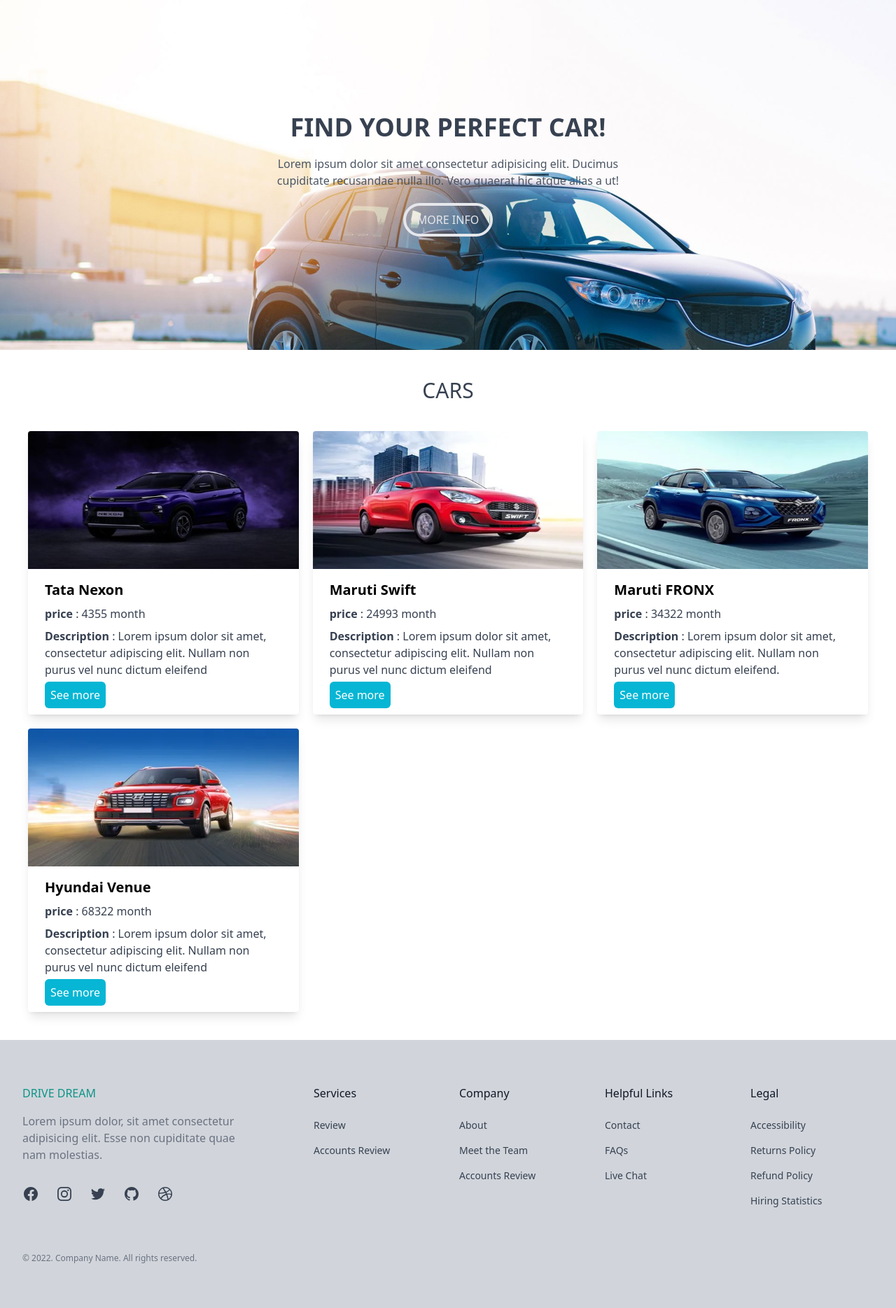
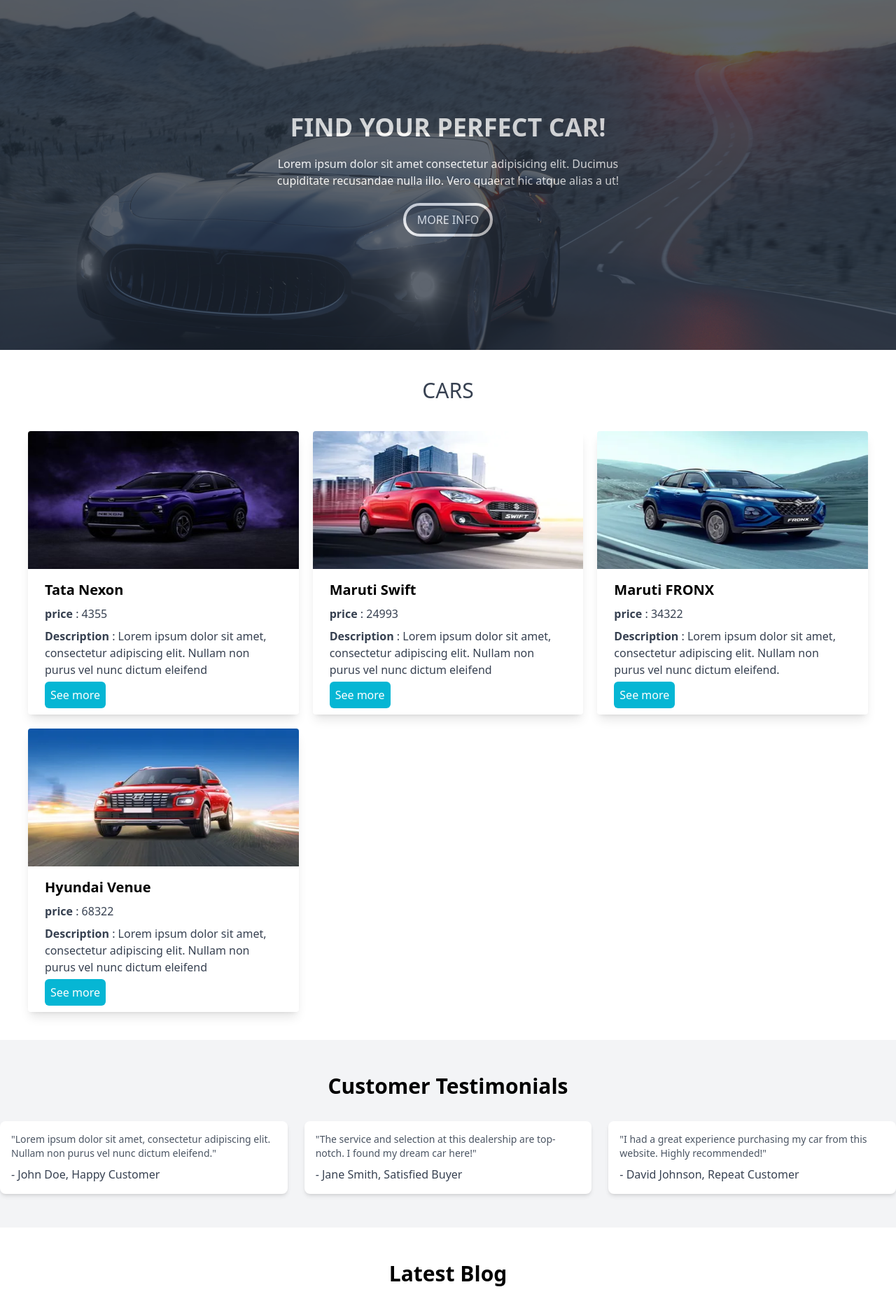
Before and after one commit to umarfaruk2/django-car-sale-web-app, a Django app: page / in a window 1280 px wide. Shown: the part 60-1929 px from the top of the page at 70% size. Run offline with Django 4.2, Linux system fonts and the light colour scheme; data comes from the database, SQL or seed files in the repository; both versions use the stored data as it was after the commit; style sheets or scripts are compiled from the project's sources; some libraries are stand-ins or nearby versions.

Commit message:
udpate more in account and home page

```diff
--- a/accounts/templates/accounts/login.html
+++ b/accounts/templates/accounts/login.html
@@ -10,6 +10,9 @@
 {% block content %}
 
 <div class="w-[27%] mx-auto shadow-md p-5 mt-5">
+    <p class="font-bold">For admin login</p>
+    <p><span class="font-bold">Username</span> : sofik</p>
+    <p class="border-b-2 border-gray-500 pb-2"><span class="font-bold">Password</span> : admin1122</p>
     <h3 class="text-center text-3xl font-bold">Login</h3>
   <form action="" method="post" class="space-y-2">
     {% csrf_token %}
--- a/core/templates/index.html
+++ b/core/templates/index.html
@@ -1,15 +1,15 @@
 {% extends "base.html" %} {% load static %} {% block content %}
 <div
   style="
-    background-image: url('/static/images/banner.jpg');
+    background-image: url('/static/images/car_banner.jpg');
     background-size: cover;
     background-repeat: no-repeat;
     height: 500px;
   ">
-  <div class="h-[500px] flex items-center justify-center">
+  <div class="h-[500px] flex items-center justify-center bg-gray-800 opacity-70">
     <div class="text-center">
-      <h3 class="text-4xl text-gray-700 font-bold">FIND YOUR PERFECT CAR!</h3>
-      <p class="w-[50%] text-gray-600 mx-auto py-5">
+      <h3 class="text-4xl text-white font-bold">FIND YOUR PERFECT CAR!</h3>
+      <p class="w-[50%] text-white mx-auto py-5">
         Lorem ipsum dolor sit amet consectetur adipisicing elit. Ducimus
         cupiditate recusandae nulla illo. Vero quaerat hic atque alias a ut!
       </p>
@@ -39,7 +39,6 @@
         <div class="font-bold text-xl mb-2">{{item.title}}</div>
         <p class="my-2 text-gray-700">
           <span class="font-bold">price </span>: {{item.price}}
-          month
         </p>
         <p class="text-gray-700 text-base mb-3">
           <span class="font-bold">Description </span>: {{item.description}}
@@ -52,8 +51,76 @@
     {% endfor %}
   </div>
 
+  <!-- Testimonials Section -->
+<section class="bg-gray-100 py-12 mt-10">
+    <div class="container mx-auto">
+        <h2 class="text-3xl font-semibold text-center mb-8">Customer Testimonials</h2>
+
+        <div class="grid grid-cols-1 md:grid-cols-2 lg:grid-cols-3 gap-6">
+            <div class="bg-white shadow-md rounded-lg overflow-hidden">
+                <div class="p-4">
+                    <p class="text-gray-600 text-sm">"Lorem ipsum dolor sit amet, consectetur adipiscing elit. Nullam non purus vel nunc dictum eleifend."</p>
+                    <p class="text-gray-700 mt-2">- John Doe, Happy Customer</p>
+                </div>
+            </div>
+
+            <div class="bg-white shadow-md rounded-lg overflow-hidden">
+                <div class="p-4">
+                    <p class="text-gray-600 text-sm">"The service and selection at this dealership are top-notch. I found my dream car here!"</p>
+                    <p class="text-gray-700 mt-2">- Jane Smith, Satisfied Buyer</p>
+                </div>
+            </div>
+
+            <div class="bg-white shadow-md rounded-lg overflow-hidden">
+                <div class="p-4">
+                    <p class="text-gray-600 text-sm">"I had a great experience purchasing my car from this website. Highly recommended!"</p>
+                    <p class="text-gray-700 mt-2">- David Johnson, Repeat Customer</p>
+                </div>
+            </div>
+        </div>
+    </div>
+</section>
+
+
+
+  <!-- Blog Section -->
+<section class="py-12">
+    <div class="container mx-auto">
+        <h2 class="text-3xl font-semibold text-center mb-8">Latest Blog</h2>
+        <div class="grid grid-cols-1 md:grid-cols-2 lg:grid-cols-3 gap-6">
+            <div class="bg-white shadow-md rounded-lg overflow-hidden">
+                <img src="/static/images/car_1.jpg"Blog Post 1" class="w-full h-48 object-cover object-center">
+                <div class="p-4">
+                    <h3 class="text-xl font-semibold mb-2">Top 10 New Car Models of the Year</h3>
+                    <p class="text-gray-600 text-sm">Posted on June 15, 2023</p>
+                    <p class="text-gray-700 mt-2">Lorem ipsum dolor sit amet, consectetur adipiscing elit. Nullam non purus vel nunc dictum eleifend.</p>
+                    <a href="#" class="text-blue-600 hover:underline mt-4 inline-block">Read More</a>
+                </div>
+            </div>
+            <div class="bg-white shadow-md rounded-lg overflow-hidden">
+                <img src="/static/images/car_2.jpg" alt="Blog Post 2" class="w-full h-48 object-cover object-center">
+                <div class="p-4">
+                    <h3 class="text-xl font-semibold mb-2">Luxury Cars vs. Sports Cars: Which Style Suits You?</h3>
+                    <p class="text-gray-600 text-sm">Posted on June 10, 2023</p>
+                    <p class="text-gray-700 mt-2">Lorem ipsum dolor sit amet, consectetur adipiscing elit. Nullam non purus vel nunc dictum eleifend.</p>
+                    <a href="#" class="text-blue-600 hover:underline mt-4 inline-block">Read More</a>
+                </div>
+            </div>
+            <div class="bg-white shadow-md rounded-lg overflow-hidden">
+                <img src="/static/images/car_3.jpg" alt="Blog Post 3" class="w-full h-48 object-cover object-center">
+                <div class="p-4">
+                    <h3 class="text-xl font-semibold mb-2">Exploring the History of Classic Car Collecting</h3>
+                    <p class="text-gray-600 text-sm">Posted on June 5, 2023</p>
+                    <p class="text-gray-700 mt-2">Lorem ipsum dolor sit amet, consectetur adipiscing elit. Nullam non purus vel nunc dictum eleifend.</p>
+                    <a href="#" class="text-blue-600 hover:underline mt-4 inline-block">Read More</a>
+                </div>
+            </div>
+        </div>
+    </div>
+</section>
+
+
   <!-- footer -->
-
 <footer class="bg-gray-300 mt-10">
   <div
     class="mx-auto max-w-screen-xl space-y-8 px-4 py-16 sm:px-6 lg:space-y-16 lg:px-8"
--- a/order/templates/order/order.html
+++ b/order/templates/order/order.html
@@ -4,11 +4,11 @@
 
 <div class="container mx-auto mt-8 p-4">
     {% for message in messages %}
-        <span class="text-xl">
+        <span class="text-xl text-white bg-red-400 p-2">
             {{message}}
         </span>
     {% endfor %}
-    <div class="w-full">
+    <div class="w-full mt-2">
         <img src="{{data.image.url}}" alt="Product Image" class="w-full h-[300px]">
     </div>
 
@@ -42,7 +42,6 @@
 
         <a href="{% url 'review' data.id %}" class="bg-cyan-500 text-white p-2 rounded-md">Add a review</a>
     </div>
-
 </div>
 
 
```
Also changed, not shown: core/static/images/car_1.jpg (added), core/static/images/car_2.jpg (added), core/static/images/car_3.jpg (added), core/static/images/car_banner.jpg (added), db.sqlite3, media/images/product/product_1.jpg (added), media/images/product/product_2.webp (added), media/images/product/product_3.webp (added), media/images/product/product_4.webp (added).
